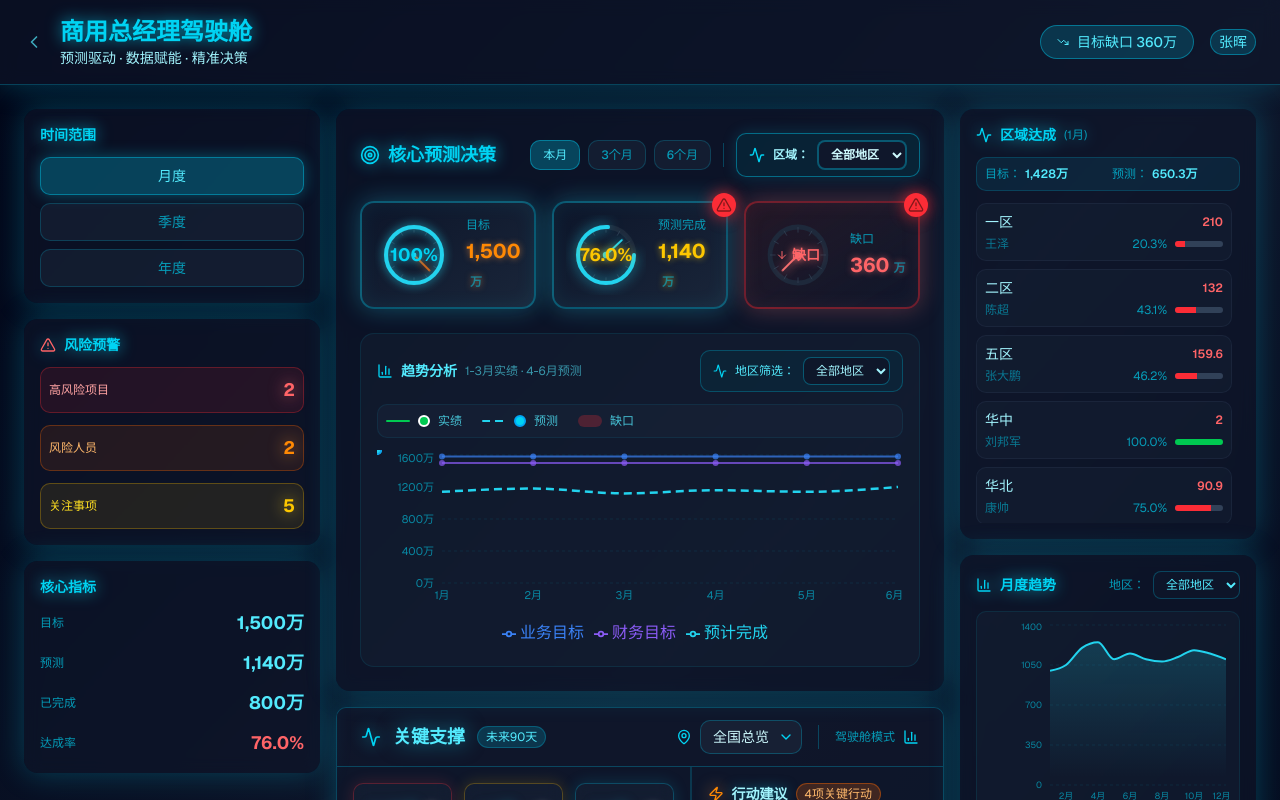
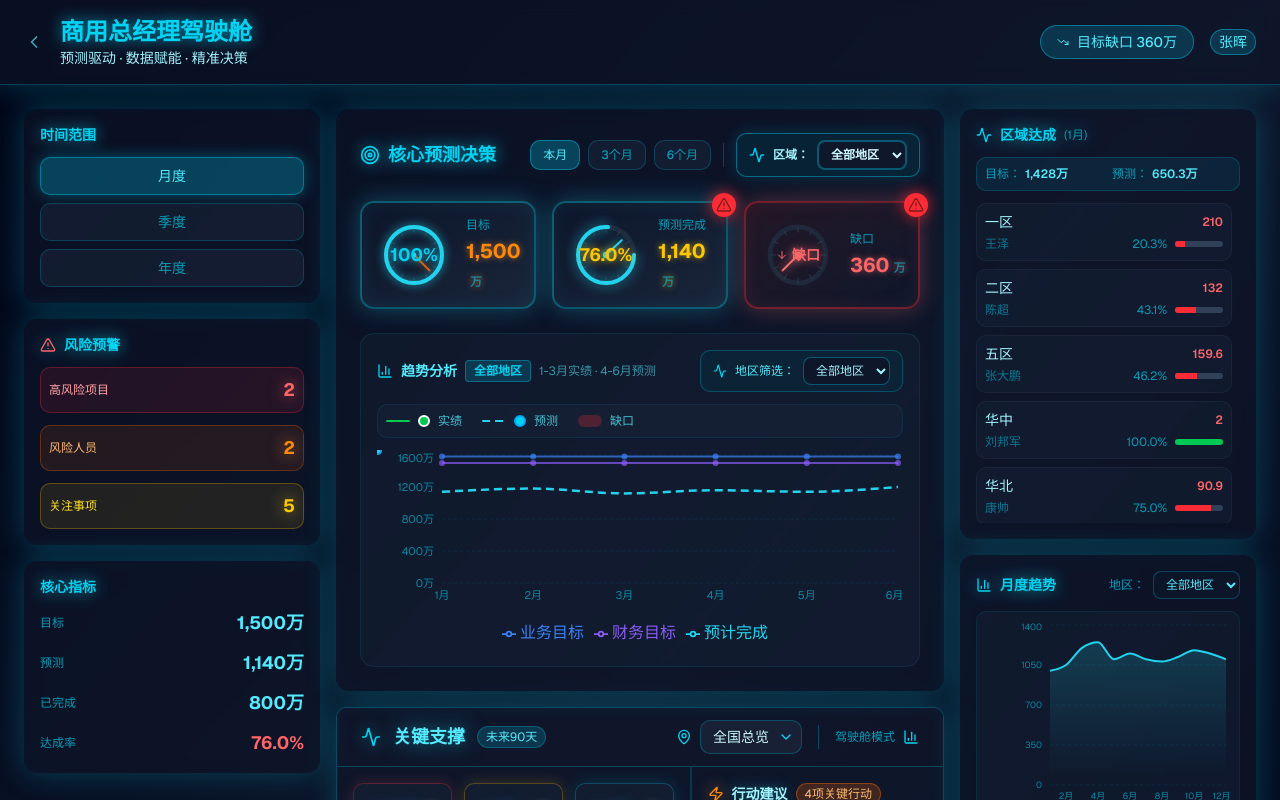
Before and after one commit to navylee1990/coze_jsc, a Next.js app: page /gm in a window 1280 px wide. Shown: the top 800 px of the page. Built offline with nearby package versions, Linux system fonts and the light colour scheme.

Commit message:
fix(gm): 趋势分析添加当前区域显示标签

```diff
--- a/src/app/gm/page.tsx
+++ b/src/app/gm/page.tsx
@@ -875,10 +875,14 @@ export default function GMDashboard() {
               {/* 趋势图表 */}
               <div className="bg-slate-800/30 rounded-xl p-4 border border-cyan-400/10">
                 {/* 标题和筛选器 - 参考sales页面月度趋势分析 */}
-                <div className="flex items-center justify-between mb-3">
-                  <div className="flex items-center gap-2">
+                <div className="flex flex-col sm:flex-row sm:items-center justify-between gap-2 mb-3">
+                  <div className="flex items-center gap-2 flex-wrap">
                     <BarChart3 className="w-4 h-4 text-cyan-400" />
                     <span className="text-sm font-bold text-cyan-300">趋势分析</span>
+                    {/* 当前区域显示 */}
+                    <span className="text-xs font-semibold text-cyan-400 bg-cyan-500/20 border border-cyan-500/40 px-2 py-0.5 rounded">
+                      {trendRegion === 'all' ? '全部地区' : trendRegion}
+                    </span>
                     <span className="text-xs text-cyan-300/60">1-{currentMonth}月实绩 · {currentMonth + 1}-6月预测</span>
                   </div>
                   {/* 区域筛选器 */}
```
